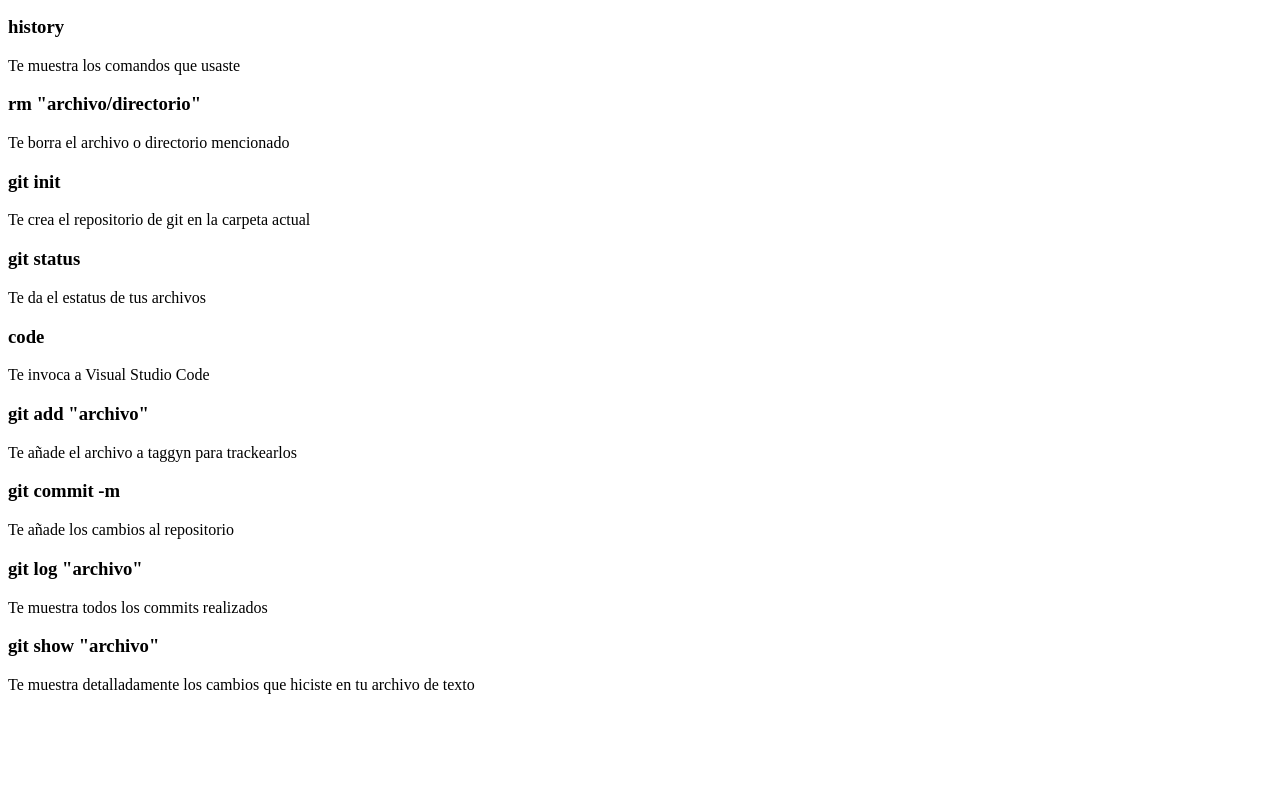
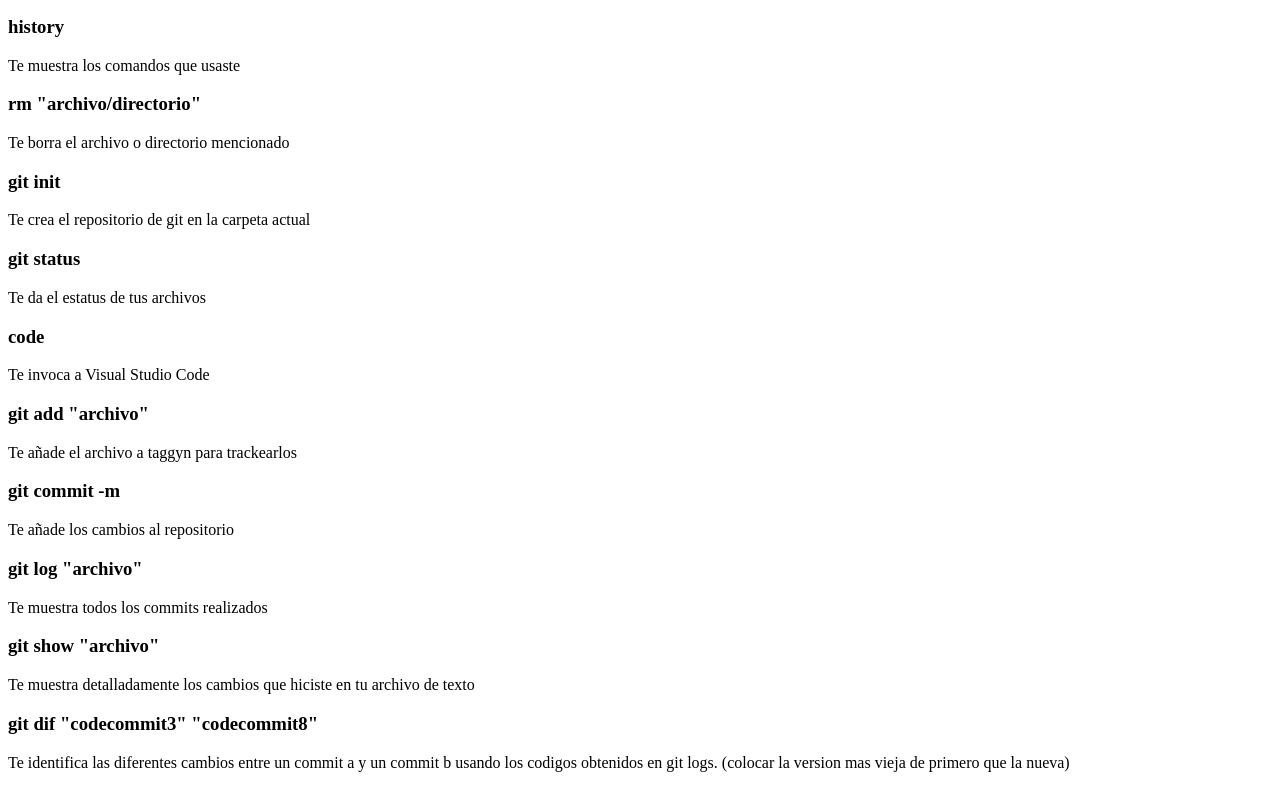
Before and after one commit to ar1960/curso-de-git-y-github, a plain HTML site: page curso_github.html in a window 1280 px wide. Shown: the part 653-1441 px from the top of the page. Before the commit the page ends 1363 px from the top, so only its background shows below. Drawn offline with Linux system fonts and the light colour scheme.

Commit message:
se agrego una acotacion de como realizar correctamente el comando diff

```diff
--- a/curso_github.html
+++ b/curso_github.html
@@ -40,6 +40,9 @@
     <p>Te muestra todos los commits realizados</p>
     <h3>git show "archivo"</h3>
     <p>Te muestra detalladamente los cambios que hiciste en tu archivo de texto</p>
+    <h3>git dif "codecommit3" "codecommit8"</h3>
+    <p>Te identifica las diferentes cambios entre un commit a y un commit b usando los codigos obtenidos en git logs. (colocar la version mas vieja de primero que la nueva)</p>
+
 
 
 </body>
```
